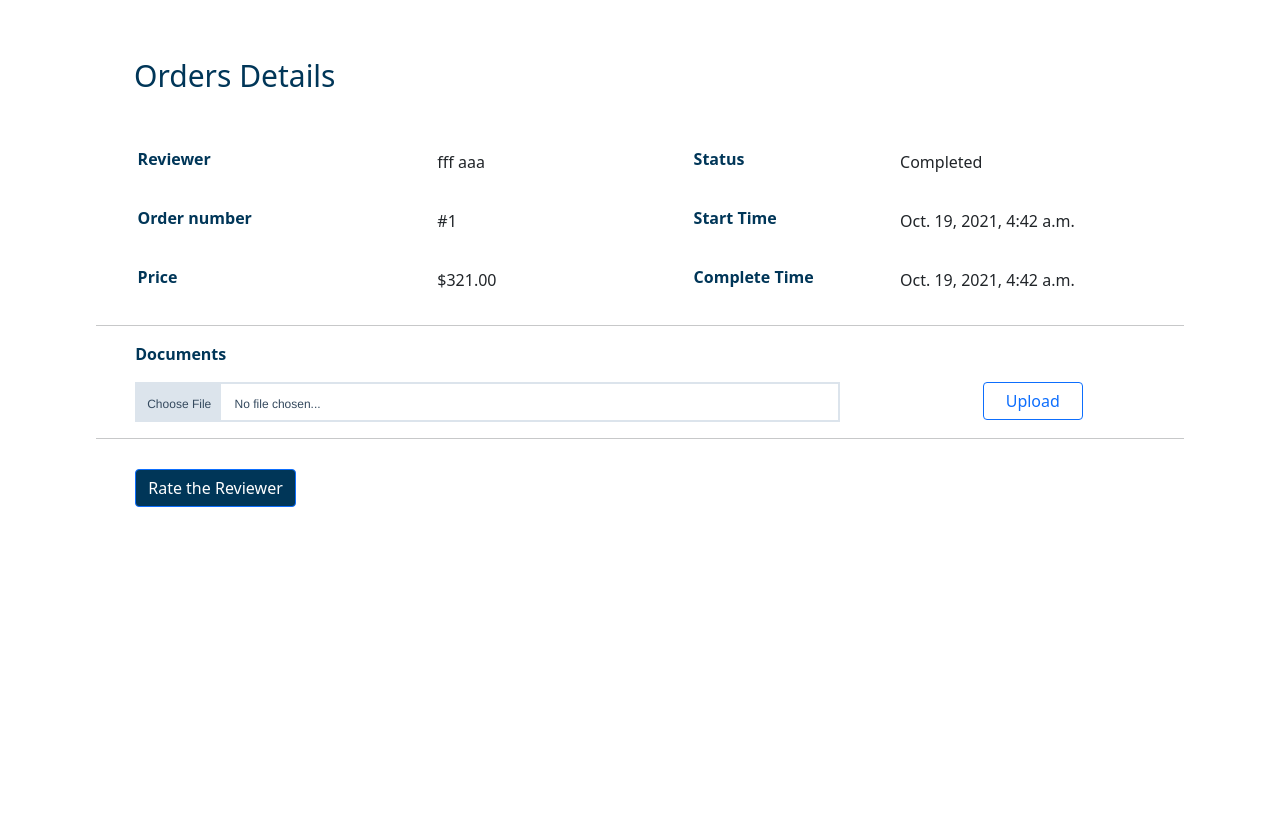
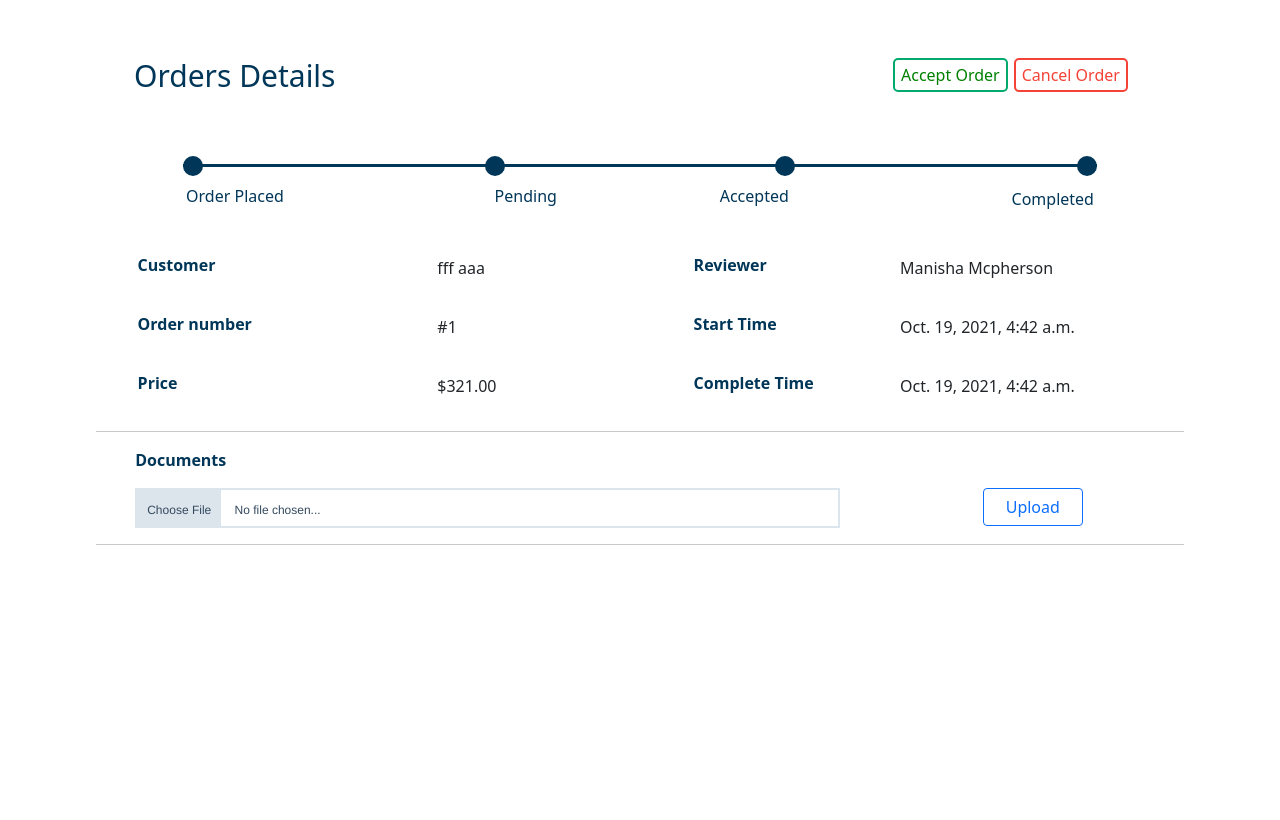
Before and after one commit to cathyli247/CSDS-395-Resume-Review, a Django app: template resume_review/templates/order_detail.html in a window 1280 px wide. Shown: the part 56-876 px from the top of the page. Run offline with Django 3.2, Linux system fonts and the light colour scheme; the template is opened without the code that fills it: values that come from a table or form of the project are taken from there, others are empty; data comes from the database, SQL or seed files in the repository; some libraries are stand-ins or nearby versions.

Commit message:
order state bar implemented

```diff
--- a/resume_review/templates/order_detail.html
+++ b/resume_review/templates/order_detail.html
@@ -6,6 +6,7 @@
 {% block content %}
 <link rel="stylesheet" href="{% static 'css/orderpage.css' %}" />
 <link rel="stylesheet" href="{% static 'css/rating.css' %}" />
+<link rel="stylesheet" href="{% static 'css/track_order.css' %}" />
 <script src = "{% static 'js/rating.js' %}"></script>
 <script src = "{% static 'js/orderpage.js' %}"></script>
 
@@ -14,14 +15,34 @@
 
 <section class='order-section'>
     <!-- title -->
-    <div class='order-title'> <h2>Orders Details</h2></div>
+    <section class='row'>
+        <div class="col-sm-8" >
+            <div class='order-title'> <h2>Orders Details</h2></div>
+        </div>
+        <div class="col-sm-2" >
+            <button class='accept-reject-choice' id="accept-order-btn" > Accept Order</button>
+        </div>
+        <div class="col-sm-2">
+            <button class='accept-reject-choice' id="reject-order-btn" > Cancel Order</button>
+        </div>
+    </section>
+
+    <div id="order-state-hidden" hidden><span>{{order.state}}</span></div>
+    <div class="progress-track">
+        <ul id="progressbar">
+            <li class="step0 active" id="step1"><span id="progress-one">Order Placed</span></li>
+            <li class="step0 active text-center" id="step2"><span style="text-align: center;" id="progress-two">Pending</span></li>
+            <li class="step0 text-center" id="step3"><span id="progress-three">Accepted</span></li>
+            <li class="step0 text-right" id="step4"><span id="progress-four">Completed</span></li>
+        </ul>
+    </div>
 
     <!-- information table -->
     <section class='order-table row'>
         <div class="col-sm-6 order-col-element" >
             <table>
                 <tr>
-                    <th>Reviewer</th>
+                    <th>Customer</th>
                     <td>{{ order.reviewer.account.first_name }} {{ order.reviewer.account.last_name }}</td>
                 </tr>
                 <tr>
@@ -37,8 +58,8 @@
         <div class="col-sm-6 order-col-element" >
             <table>
                 <tr>
-                    <th>Status</th>
-                    <td id="complete-info">{{order.state}}</td>
+                    <th>Reviewer</th>
+                    <td id="complete-info">Manisha Mcpherson</td>
                 </tr>
                 <tr>
                     <th>Start Time</th>
@@ -136,9 +157,7 @@
             </div>
         </div>
     </section>
-    <section class='cancel-field container-fluid'>
-        <button type="submit" class='upload-btn' id="cancel-btn">Cancel Order</button>
-    </section>
+
 </section>
 </form>
 {% endblock %}
--- a/static/css/orderpage.css
+++ b/static/css/orderpage.css
@@ -10,35 +10,24 @@
     padding: 8px;
 }
 
-.confirm-field{
-    width: 100%;
-    height: 90%;
-    margin-top: 10px;
-    margin-bottom: 10px;
-    padding: 20px;
-}
-.confirm-option{
-    float: right;
-    width: 70px;
-    color: #fff;
-    margin: 2px;
-    margin-top: 30px;
-    border: none;
-    outline: none;
-}
-#confirm-btn{ background-color: #03ac28; margin-right: 50px;}
-#reject-btn{ background-color: #9c0d03}
-#confirm-status{
-    display: none; margin-right: 50px;
-}
-body.showConfirmStatus #confirm-option {
-    display: none;
-}
-body.showConfirmStatus #confirm-status {
-    display: block;
-}
+.order-title { padding: 30px;}
+.col-sm-2{padding:3px;}
+.accept-reject-choice{
+    border: 2px solid black;
+    background-color: white;
+    border-radius: 5px;
+    padding-top:3px;
+    padding-bottom:3px;}
+#accept-order-btn{margin-top:35px;
+    float:right;
+    border-color: #04AA6D;
+    background-color: #fff;
+    color: green;}
+#reject-order-btn{margin-top:35px;
+    border-color: #f44336;
+    background-color: #fff;
+    color: #f44336;}
 
-.order-title { padding: 30px;}
 #order-select{
     padding:10px;
     border-radius: 3px;
--- /dev/null
+++ b/static/css/track_order.css
@@ -0,0 +1,121 @@
+
+
+#progressbar {
+    margin-bottom: 3vh;
+    overflow: hidden;
+    color: white;
+    padding-left: 0px;
+    margin-top: 3vh
+}
+
+#progressbar li {
+    list-style-type: none;
+    font-size: 0.8rem;
+    width: 25%;
+    float: left;
+    position: relative;
+    font-weight: 400;
+    color: #003658;
+}
+
+#progressbar #step1:before {
+    content: "";
+    color: white;
+    width: 20px;
+    height: 20px;
+    margin-left: 0px !important
+}
+
+#progressbar #step2:before {
+    content: "";
+    color: #fff;
+    width: 20px;
+    height: 20px;
+    margin-left: 32%
+}
+
+#progressbar #step3:before {
+    content: "";
+    color: #fff;
+    width: 20px;
+    height: 20px;
+    margin-right: 32%
+}
+
+#progressbar #step4:before {
+    content: "";
+    color: rgba(206, 202, 202, 0.651);
+    width: 20px;
+    height: 20px;
+    margin-right: 0px !important
+}
+
+#progressbar li:before {
+    line-height: 29px;
+    display: block;
+    font-size: 12px;
+    background: rgba(184, 179, 179, 0.651);
+    border-radius: 50%;
+    margin: auto;
+    z-index: -1;
+    margin-bottom: 1vh
+}
+
+#progressbar li:after {
+    content: '';
+    height: 3px;
+    background: rgba(206, 202, 202, 0.651);
+    position: absolute;
+    left: 0%;
+    right: 0%;
+    margin-bottom: 2vh;
+    top: 8px;
+    z-index: 1
+}
+
+.progress-track {
+    padding: 0 8%
+}
+
+#progressbar li:nth-child(2):after {
+    margin-right: auto
+}
+
+#progressbar li:nth-child(1):after {
+    margin: auto
+}
+
+#progressbar li:nth-child(3):after {
+    float: left;
+    width: 68%
+}
+
+#progressbar li:nth-child(4):after {
+    margin-left: auto;
+    width: 132%
+}
+
+#progressbar li.active:before,
+#progressbar li.active:after {
+    background: #003658;
+}
+
+#progress-one{
+    font-size: 1.0rem;
+}
+
+#progress-two{
+    font-size: 1.0rem;
+    padding: 0px 30px;
+}
+
+#progress-three {
+    font-size: 1.0rem;
+    padding: 0px 30px;
+}
+
+
+#progress-four{
+    font-size: 1.0rem;
+    float:right;
+}
--- a/static/js/orderpage.js
+++ b/static/js/orderpage.js
@@ -21,6 +21,35 @@
 });
 
 $( document ).ready(function() {
+  var orderState = $('#order-state-hidden').text();
+  if (orderState == "Completed"){
+    $('#step1').addClass("active");
+    $('#step2').addClass("active");
+    $('#step3').addClass("active");
+    $('#step4').addClass("active");
+  }
+  else if (orderState == "Accepted"){
+    $('#step1').addClass("active");
+    $('#step2').addClass("active");
+    $('#step3').addClass("active");
+    $('#step4').removeClass("active");
+  }
+  else if (orderState == "Pending"){
+    $('#step1').addClass("active");
+    $('#step2').addClass("active");
+    $('#step3').removeClass("active");
+    $('#step4').removeClass("active");
+  }
+  else if (orderState == "Rejected"){
+    $('#step1').addClass("active");
+    $('#step2').addClass("active");
+    $('#step3').addClass("active");
+    $('#step4').removeClass("active");
+    $('#step3').text("Rejected");
+  }
+});
+
+$( document ).ready(function() {
   var newFileName = $('#download-files').text().replace('resumes/', '');
   $('#download-files').text(newFileName)
 });
```
